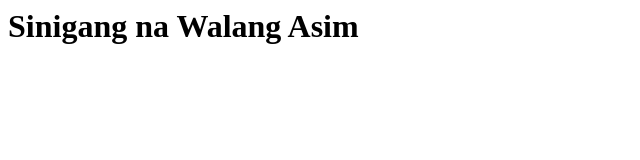
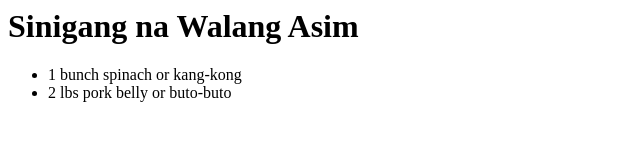
Before and after one commit to jomardev25/sinigang-recipe, a plain HTML site: page index.html in a window 1280 px wide. Shown: the whole page, without its empty margins (0-640 px from the left). Drawn offline with Linux system fonts and the light colour scheme.

Commit message:
Added 2 lbs pork belly or buto-buto

```diff
--- a/index.html
+++ b/index.html
@@ -1,8 +1,12 @@
 <html>
     <head>
-        <title>Sinigang na Walang Asim</title>
+        <title>Sinigang</title>
     </head>
     <body>
         <h1>Sinigang na Walang Asim</h1>
+        <ul>
+            <li>1 bunch spinach or kang-kong</li>
+            <li>2 lbs pork belly or buto-buto</li>
+        </ul>
     </body>
 </html>
```
